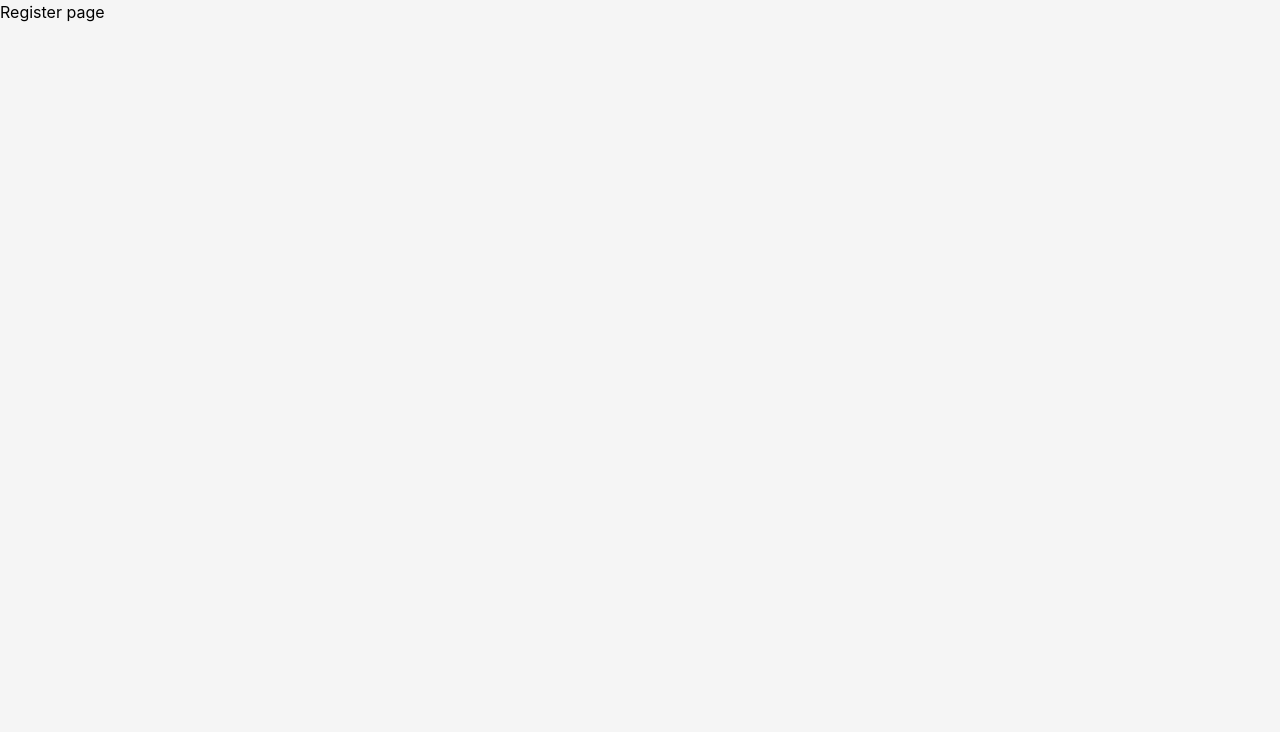
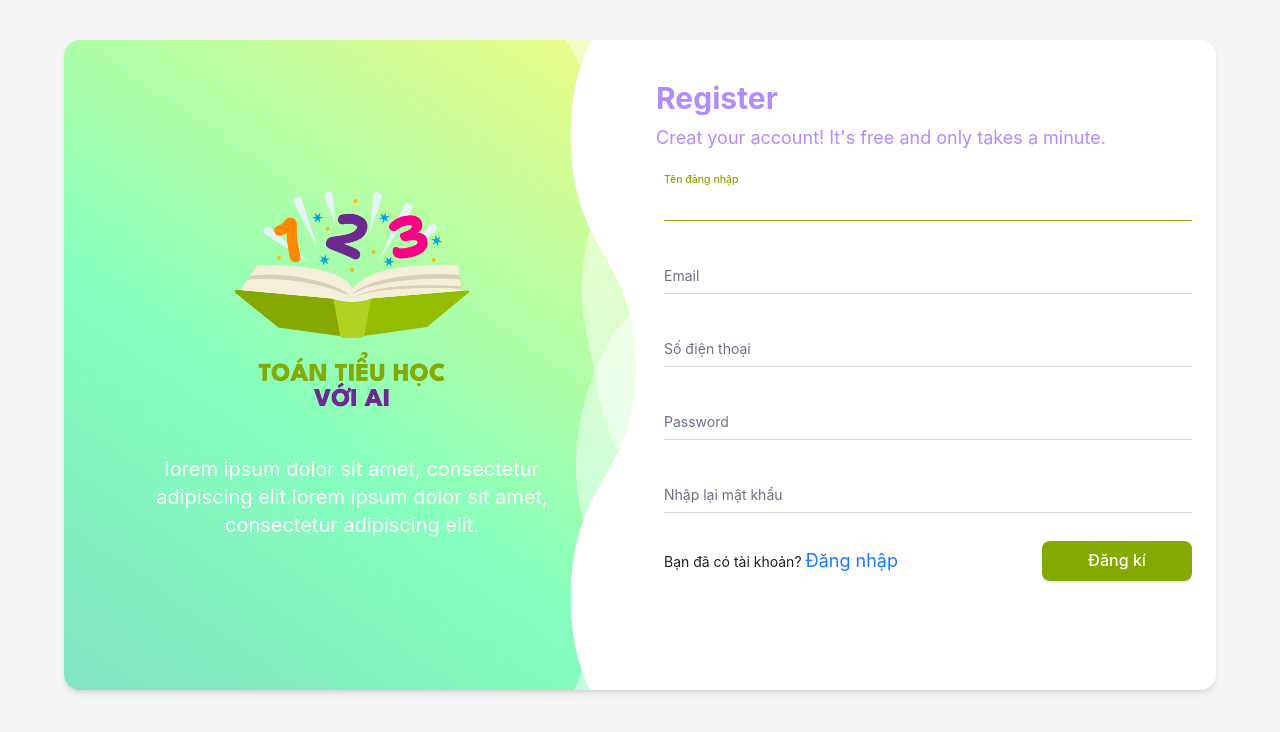
Before and after one commit to MaivMinh/AI-math-user, a React (Vite) app: page /register in a window 1280 px wide. Shown: the top 732 px of the page. Built offline with nearby package versions, Linux system fonts and the light colour scheme.

Commit message:
Update UI for register page

```diff
--- /dev/null
+++ b/src/components/Input.jsx
@@ -0,0 +1,27 @@
+import React from "react";
+
+const Input = ({ type, name, label, autoFocus, value, onChange }) => {
+  return (
+    <div class="relative z-0 w-full my-1 group">
+      <input
+        autoFocus={autoFocus !== undefined ? true : false}
+        type={type}
+        name={name}
+        id={name}
+        value={value}
+        onChange={onChange}
+        class="block py-2.5 px-0 w-full text-sm text-gray-900 bg-transparent border-0 border-b-1 border-gray-300 appearance-none dark:text-[#85A900] font-semibold dark:border-gray-600 dark:focus:border-[#85A900] focus:outline-none focus:ring-0 focus:border-[#85A900] peer"
+        placeholder=" "
+        required
+      />
+      <label
+        for={name}
+        class="peer-focus:font-medium absolute text-md text-gray-500 dark:text-gray-400 duration-300 transform -translate-y-6 scale-75 top-3 -z-10 origin-[0] peer-focus:start-0 rtl:peer-focus:translate-x-1/4 rtl:peer-focus:left-auto peer-focus:text-[#85A900] peer-focus:dark:text-[#85A900] peer-placeholder-shown:scale-100 peer-placeholder-shown:translate-y-0 peer-focus:scale-75 peer-focus:-translate-y-6"
+      >
+        {label}
+      </label>
+    </div>
+  );
+};
+
+export default Input;
--- a/src/pages/Login.jsx
+++ b/src/pages/Login.jsx
@@ -1,13 +1,7 @@
 import React, { useContext } from "react";
 import logo from "../assets/images/logo.png";
 import Title from "antd/es/typography/Title";
-import {
-  UserOutlined,
-  LockOutlined,
-  SyncOutlined,
-  FacebookOutlined,
-  FacebookFilled,
-} from "@ant-design/icons";
+import { UserOutlined, LockOutlined, SyncOutlined } from "@ant-design/icons";
 import { Alert, Button, Checkbox, Form, Input, Space } from "antd";
 import { Link, useNavigate } from "react-router-dom";
 import { AppContext } from "../context/AppContext";
@@ -33,11 +27,11 @@ const Login = () => {
     }, 3000);
   };
 
-  const width = loading ? 384 : 100;
+  const width = loading ? "100%" : 150;
   const background = loading ? "#B18CFE" : "#85A900";
 
   return (
-    <div className="login-background grid place-items-center min-h-screen w-screen grid-cols-2 gap-x-20 px-10">
+    <div className="relative bg-gradient-to-tr from-[#80d0c7] via-[#85ffbd] to-[#fffb7d] overflow-hidden grid place-items-center min-h-screen w-screen grid-cols-2 gap-x-32 px-10">
       <div className="h-1/2 col-span-1 w-full flex flex-col items-end justify-center">
         <img src={logo} alt="login" className="h-full object-cover" />
       </div>
@@ -70,7 +64,9 @@ const Login = () => {
         >
           <Form.Item
             name="username"
-            rules={[{ required: true, message: "Please enter your username!" }]}
+            rules={[
+              { required: true, message: "Vui lòng nhập tên đăng nhập!" },
+            ]}
             style={{ marginBottom: 24 }}
           >
             <Input
@@ -83,7 +79,7 @@ const Login = () => {
           </Form.Item>
           <Form.Item
             name="password"
-            rules={[{ required: true, message: "Please enter your password!" }]}
+            rules={[{ required: true, message: "Vui lòng nhập mật khẩu!" }]}
           >
             <Input.Password
               size="large"
@@ -92,7 +88,7 @@ const Login = () => {
               placeholder="Mật khẩu"
             />
           </Form.Item>
-          <Form.Item>
+          <Form.Item style={{ width: "100%" }}>
             <Space
               style={{
                 display: "flex",
@@ -116,15 +112,7 @@ const Login = () => {
                 Quên mật khẩu?
               </Button>
             </Space>
-            <Space
-              style={{
-                marginTop: 24,
-                width: "100%",
-                display: "flex",
-                alignItems: "center",
-                justifyContent: "center",
-              }}
-            >
+            <div className="mt-6 w-full flex flex-row items-center justify-center">
               <Button
                 type="primary"
                 style={{
@@ -133,7 +121,7 @@ const Login = () => {
                   alignItems: "center",
                   width: width,
                   background: background,
-                  fontWeight: "400",
+                  fontWeight: "500",
                   transition: "500ms",
                 }}
                 size="large"
@@ -148,14 +136,14 @@ const Login = () => {
                   <span>Đăng nhập</span>
                 )}
               </Button>
-            </Space>
+            </div>
             <div className="md:mt-8 md:flex md:flex-col md:items-center md:justify-center md:w-full hidden ">
-              <p className="grid grid-cols-10 w-full">
-                <p className="h-[1px] bg-gray-700 col-span-3 mr-5"></p>
-                <span className="col-span-4 -translate-y-1/2 font-semibold text-md">
-                  hoặc đăng nhập với
-                </span>
-                <p className="h-[1px] bg-gray-700 col-span-3 ml-0"></p>
+              <p className="grid grid-cols-10 w-full gap-x-2">
+                <p className="h-[1px] bg-gray-700 col-span-3"></p>
+                <p className="col-span-4 font-semibold -translate-y-1/2 text-md flex flex0row items-center justify-center">
+                  <span className="text-center text-gray-500">hoặc đăng nhập với</span>
+                </p>
+                <p className="h-[1px] bg-gray-700 col-span-3"></p>
               </p>
             </div>
             <Space
@@ -184,8 +172,10 @@ const Login = () => {
                 fontSize: 18,
               }}
             >
-              <span className="text-gray-400 text-md">Chưa có tài khoản?</span>
-              <span className="text-blue-600">Đăng kí</span>
+              <span className="text-gray-500 text-md">Chưa có tài khoản?</span>
+              <Link to={"/register"}>
+                <span className="text-blue-600">Đăng kí</span>
+              </Link>
             </Space>
           </Form.Item>
         </Form>
--- a/src/pages/Register.jsx
+++ b/src/pages/Register.jsx
@@ -1,9 +1,169 @@
-import React from 'react'
+import React, { useState } from "react";
+import logo from "../assets/images/logo.png";
+import { Button, Form } from "antd";
+import { SyncOutlined, UserOutlined } from "@ant-design/icons";
+import Input from "../components/Input";
+import register_background from "../assets/images/register_background.png";
+import { Link } from "react-router-dom";
 
 const Register = () => {
+  const [loading, setLoading] = useState(false);
+  const [username, setUsername] = useState("");
+  const [phoneNumber, setPhoneNumber] = useState("");
+  const [password, setPassword] = useState("");
+  const [error, setError] = useState(null);
+  const [email, setEmail] = useState("");
+  const [confirmPassword, setConfirmPassword] = useState("");
+
+  const onFinish = (values) => {
+    setLoading(true);
+    const registration = {
+      username: values.username,
+      email: values.email,
+      phoneNumber: values.phoneNumber,
+      password: values.password,
+    };
+
+    setTimeout(() => {
+      setLoading(false);
+    }, 3000);
+  };
+
+  const width = loading ? "50%" : 150;
+  const background = loading ? "#B18CFE" : "#85A900";
+
   return (
-    <div>Register page</div>
-  )
-}
+    <div
+      className="h-[650px] w-6xl shadow-md mx-auto mt-10 grid grid-cols-2 rounded-2xl "
+      style={{
+        backgroundImage: `url(${register_background})`,
+        backgroundSize: "cover",
+        backgroundPosition: "center",
+      }}
+    >
+      <div className="col-span-1 rounded-l-2xl flex flex-col items-center justify-center">
+        <svg
+          xmlns="http://www.w3.org/2000/svg"
+          viewBox="0 0 950 250"
+          width="0"
+          height="0"
+        >
+          <clipPath id="clip">
+            <path
+              // Adjust these numbers to change the curve
+              d="M140 0s80 100 0 650 0 125 0 125h810V0H140z"
+              transform="scale(-1,1) translate(-700, 0)"
+            />
+          </clipPath>
+        </svg>
 
-export default Register
+        <div className="w-full flex flex-row items-center justify-center">
+          <img src={logo} className="object-cover w-1/2" />
+        </div>
+        <p className="w-4/5 text-center text-white mt-10 text-xl">
+          lorem ipsum dolor sit amet, consectetur adipiscing elit.lorem ipsum
+          dolor sit amet, consectetur adipiscing elit.
+        </p>
+      </div>
+      <div className="col-span-1 bg-white rounded-r-2xl flex flex-col items-center justify-start">
+        <p className="text-3xl font-bold text-[#B18CFE] mt-10 text-left w-full ml-8">
+          Register
+        </p>
+        <p className="ml-8 mt-2 text-lg text-[#B18CFE] w-full text-wrap">
+          Creat your account! It's free and only takes a minute.
+        </p>
+        {error && (
+          <Alert
+            message={error}
+            type="error"
+            showIcon
+            style={{ marginBottom: 24 }}
+          />
+        )}
+        <Form
+          name="register-form"
+          layout="vertical"
+          onFinish={onFinish}
+          autoComplete="off"
+          style={{ width: "100%", padding: "0 24px", marginTop: 24 }}
+        >
+          <Form.Item name={"username"} style={{ marginBottom: 24 }}>
+            <Input
+              name={"username"}
+              type={"username"}
+              label={"Tên đăng nhập"}
+              value={username}
+              onChange={(e) => setUsername(e.target.value)}
+              autoFocus
+            />
+          </Form.Item>
+          <Form.Item name={"email"} style={{ marginBottom: 24 }}>
+            <Input
+              name={"email"}
+              type={"email"}
+              label={"Email"}
+              value={email}
+              onChange={(e) => setEmail(e.target.value)}
+            />
+          </Form.Item>
+          <Form.Item name={"phoneNumber"} style={{ marginBottom: 24 }}>
+            <Input
+              name={"phoneNumber"}
+              type={"text"}
+              label={"Số điện thoại"}
+              value={phoneNumber}
+              onChange={(e) => setPhoneNumber(e.target.value)}
+            />
+          </Form.Item>
+          <Form.Item name={"password"} style={{ marginBottom: 24 }}>
+            <Input
+              name={"password"}
+              type={"password"}
+              label={"Password"}
+              value={password}
+              onChange={(e) => setPassword(e.target.value)}
+            />
+          </Form.Item>
+          <Form.Item name={"confirmPassword"} style={{ marginBottom: 24 }}>
+            <Input
+              name={"confirmPassword"}
+              type={"password"}
+              label={"Nhập lại mật khẩu"}
+              value={confirmPassword}
+              onChange={(e) => setConfirmPassword(e.target.value)}
+            />
+          </Form.Item>
+          <p className="flex flex-row items-center justify-between w-full">
+            <p>
+              Bạn đã có tài khoản?{" "}
+              <Link to="/login" className="text-[#B18CFE] text-lg">
+                Đăng nhập
+              </Link>
+            </p>
+            <Button
+              type="primary"
+              style={{
+                background: "#85A900",
+                display: "flex",
+                alignItems: "center",
+                width: width,
+                background: background,
+                fontWeight: "500",
+                transition: "500ms",
+              }}
+              size="large"
+              htmlType="submit"
+            >
+              <p className="flex flex-row items-center justify-center w-full gap-x-3">
+                {loading && <SyncOutlined spin />}
+                <span>Đăng kí</span>
+              </p>
+            </Button>
+          </p>
+        </Form>
+      </div>
+    </div>
+  );
+};
+
+export default Register;
```
Also changed, not shown: src/App.css (line endings or trailing spaces), src/assets/images/register_background.png (added).
